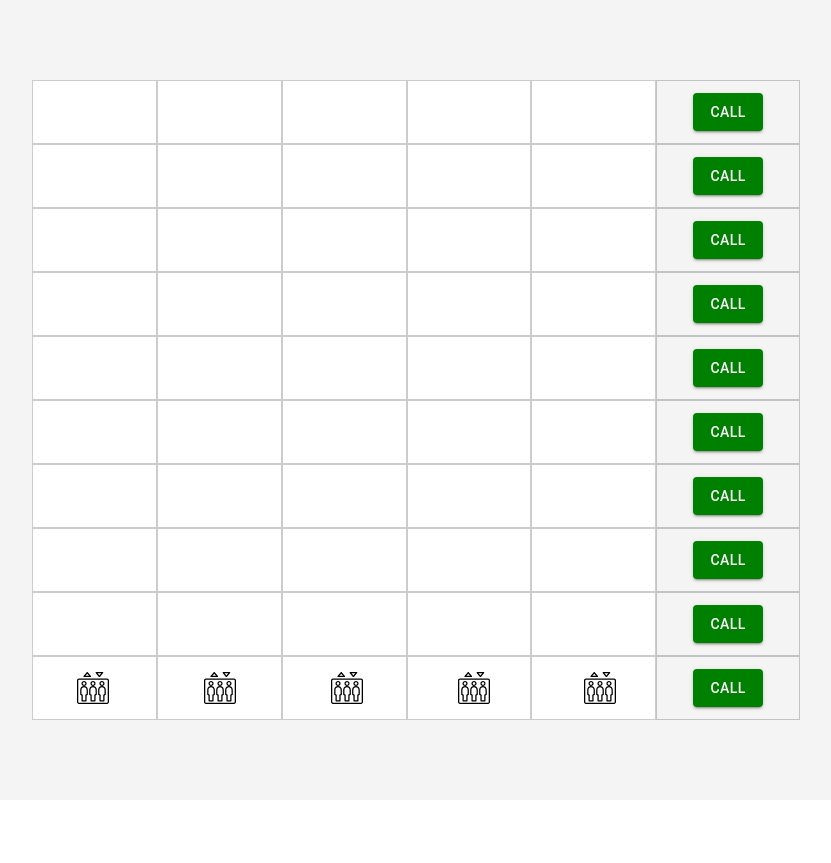
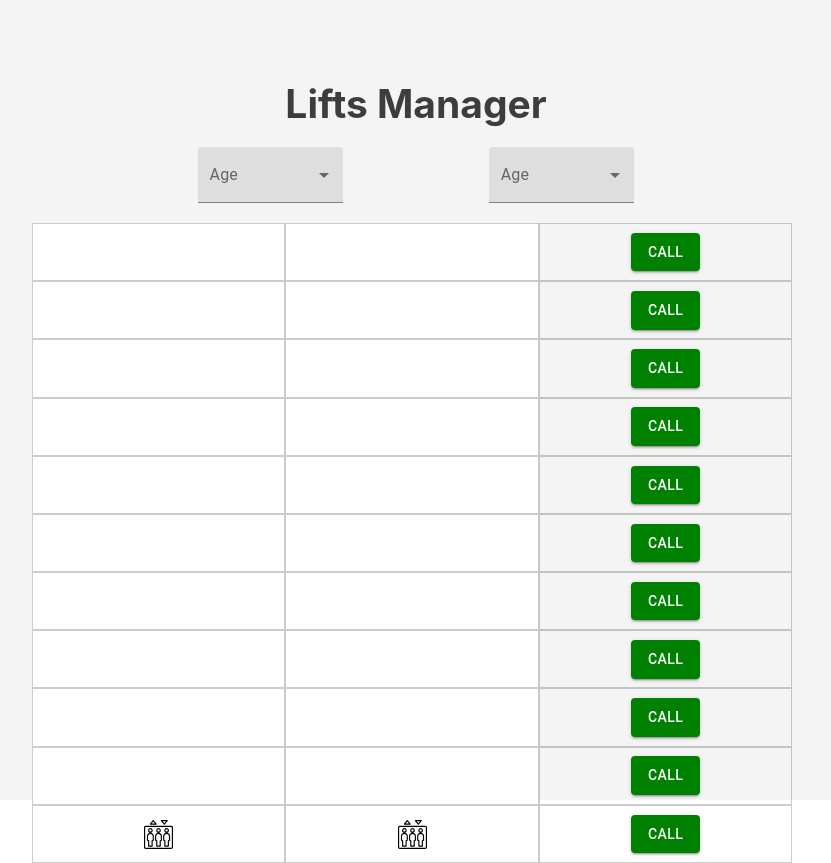
Before and after one commit to wantedHorizon/lifts, a React (Create React App) app: page / in a window 1280 px wide. Shown: the whole page, without its empty margins (224-1055 px from the left). Before the commit the page ends 800 px from the top, so only its background shows below. Built offline with nearby package versions, Linux system fonts and the light colour scheme.

Commit message:
dropdown ui added

```diff
--- a/src/App.tsx
+++ b/src/App.tsx
@@ -1,11 +1,14 @@
 import React from 'react';
 import './App.css';
+import ChangeFloorsLifts from './components/ChangeFloorsLifts';
 import LiftManager from './containers/LiftManager';
 
 function App() {
   return (
     <div className="App">
       <div className="App-header">
+      <h2 style={{color:'rgba(0,0,0,0.75)'}}>Lifts Manager</h2>
+        <ChangeFloorsLifts />
         <LiftManager />
       </div>
     </div>
--- /dev/null
+++ b/src/components/ChangeFloorsLifts.tsx
@@ -0,0 +1,41 @@
+import { FormControl, InputLabel, MenuItem, Select } from "@material-ui/core";
+import React from "react";
+
+export default function ChangeFloorsLifts() {
+  return (
+    <div style={{display:'flex',justifyContent:'space-evenly',margin:'20px'}}>
+      <FormControl variant="filled" className={""} style={{ width: "20%" }}>
+        <InputLabel id="demo-simple-select-filled-label">Age</InputLabel>
+        <Select
+          labelId="demo-simple-select-filled-label"
+          id="demo-simple-select-filled"
+          //   value={age}
+          //   onChange={handleChange}
+        >
+          <MenuItem value="">
+            <em>None</em>
+          </MenuItem>
+          <MenuItem value={10}>Ten</MenuItem>
+          <MenuItem value={20}>Twenty</MenuItem>
+          <MenuItem value={30}>Thirty</MenuItem>
+        </Select>
+      </FormControl>
+      <FormControl variant="filled" className={""} style={{ width: "20%" }}>
+        <InputLabel id="demo-simple-select-filled-label">Age</InputLabel>
+        <Select
+          labelId="demo-simple-select-filled-label"
+          id="demo-simple-select-filled"
+          //   value={age}
+          //   onChange={handleChange}
+        >
+          <MenuItem value="">
+            <em>None</em>
+          </MenuItem>
+          <MenuItem value={10}>Ten</MenuItem>
+          <MenuItem value={20}>Twenty</MenuItem>
+          <MenuItem value={30}>Thirty</MenuItem>
+        </Select>
+      </FormControl>
+    </div>
+  );
+}
--- a/src/components/FloorCell.tsx
+++ b/src/components/FloorCell.tsx
@@ -5,6 +5,8 @@ interface Props {
   fromTheLeft: number;
   text: string;
   time: number;
+  width:number;
+  height:number;
   setTime: (floor: number, lift_id: number, time: number) => void;
 }
 export default function FloorCell(props: Props) {
@@ -35,7 +37,7 @@ export default function FloorCell(props: Props) {
   return (
     <div
       style={{
-        width: "16.5%",
+        width: `${props.width}%`,
         height: "100%",
         backgroundColor: "white",
         fontSize:'14px',
--- a/src/components/Lift/Lift.css
+++ b/src/components/Lift/Lift.css
@@ -2,8 +2,8 @@
     position: absolute;
     bottom: 0;
     left: 0;
-    height: 10%;
-    width: 6%;
+    /* height: 10%; */
+    /* width: 6%; */
     display: flex;
     flex-direction: column;
     justify-content: center;
--- a/src/components/Lift/Lift.tsx
+++ b/src/components/Lift/Lift.tsx
@@ -9,19 +9,46 @@ interface Props {
   called: boolean;
   transitionTime: number;
   color?: string;
+  liftsAmount: number;
+  floorsAmount: number;
+  width:number;
+  height:number;
 }
 
-export default function Lift(props: Props) {
+export default function Lift({ id,
+  floor,
+  from,
+  to,
+  called,
+  transitionTime,
+  color,
+  liftsAmount,
+  height,
+  width,
+  floorsAmount}: Props) {
   let icon = lift;
-  if (props.color === "green") {
+  if (color === "green") {
     icon = liftGreen;
-  } else if (props.color === "red") {
+  } else if (color === "red") {
     icon = liftRed;
   }
+
+
+
   return (
     <div
       className="lift"
-      style={{ bottom: `${10 * props.floor}%`, left: `${5 + props.id * 16.5}%`,transition:`bottom ${Math.abs(props.from-props.to)}s` }}
+      style={{
+        height:`${height}%`,
+        width:`${width}%`,
+        bottom: `${height *floor}%`,
+        left: `${
+          width*id
+        }%`,
+        transition: `bottom ${Math.abs(from - to)}s`,
+        // backgroundColor:'red'
+        // transform:'translate(-50%)'
+      }}
     >
       <img src={icon} alt="lift" />
     </div>
--- a/src/components/OrderLiftBtn.tsx
+++ b/src/components/OrderLiftBtn.tsx
@@ -4,17 +4,12 @@ import { Button } from "@material-ui/core";
 interface Props {
   data: any;
   orderLift: () => void;
+  width:number;
+  height:number;
 }
 
-const style = {
-  width: "19%",
-  justifyContent: "center",
-  alignItems: "center",
-  display: "flex",
-  border: "0.05px solid rgba(0,0,0,0.2)",
-};
 
-export default function OrderLiftBtn({ data, orderLift }: Props) {
+export default function OrderLiftBtn({ data, orderLift,width }: Props) {
   const onClickHandler = () => {
     if (data.status !== "call") {
       return;
@@ -22,6 +17,15 @@ export default function OrderLiftBtn({ data, orderLift }: Props) {
     orderLift();
   };
 
+
+
+  const style = {
+    width: `${width}%`,
+    justifyContent: "center",
+    alignItems: "center",
+    display: "flex",
+    border: "0.05px solid rgba(0,0,0,0.2)",
+  };
   let backgroundColor = "green";
   let borderColor = "transparent";
   let color = "white";
--- a/src/containers/LiftManager.tsx
+++ b/src/containers/LiftManager.tsx
@@ -4,22 +4,14 @@ import Lift from "../components/Lift/Lift";
 import OrderLiftBtn from "../components/OrderLiftBtn";
 import classes from "./LiftManager.module.css";
 import Modal from "react-modal";
-const createCellsMatrix = (): any[][] => {
-  const mat = [];
-  for (let floorLevel = 0; floorLevel < 10; floorLevel++) {
-    const floor = [];
-    for (let lifts = 0; lifts < 5; lifts++) {
-      floor.push({
-        floorLevel,
-        fromTheLeft: lifts,
-        text: "",
-        time:0
-      });
-    }
-    mat.push(floor);
-  }
-  return mat;
-};
+import {
+  FLOORS_AMOUNT,
+  LIFTS,
+  createCellsMatrix,
+  floorsArrayCreator,
+  liftsArrayCreator,
+} from "../utils/utils";
+
 interface State {
   lifts: any[];
   floors: any[];
@@ -27,7 +19,7 @@ interface State {
   mat: any[][];
   currentlyMoving: number;
   err: string;
-  intervals:any[];
+  intervals: any[];
 }
 
 const customStyles = {
@@ -44,65 +36,8 @@ const customStyles = {
 interface Props {}
 export default class LiftManager extends Component<Props, State> {
   state = {
-    lifts: [
-      {
-        id: 0,
-        floor: 0,
-        from: 0,
-        to: 0,
-        called: false,
-        transitionTime: 1,
-        color: "",
-      },
-      {
-        id: 1,
-        floor: 0,
-        from: 0,
-        to: 0,
-        called: false,
-        transitionTime: 1,
-        color: "",
-      },
-      {
-        id: 2,
-        floor: 0,
-        from: 0,
-        to: 0,
-        called: false,
-        transitionTime: 1,
-        color: "",
-      },
-      {
-        id: 3,
-        floor: 0,
-        from: 0,
-        to: 0,
-        called: false,
-        transitionTime: 1,
-        color: "",
-      },
-      {
-        id: 4,
-        floor: 0,
-        from: 0,
-        to: 0,
-        called: false,
-        transitionTime: 1,
-        color: "",
-      },
-    ],
-    floors: [
-      { level: 9, status: "call" },
-      { level: 8, status: "call" },
-      { level: 7, status: "call" },
-      { level: 6, status: "call" },
-      { level: 5, status: "call" },
-      { level: 4, status: "call" },
-      { level: 3, status: "call" },
-      { level: 2, status: "call" },
-      { level: 1, status: "call" },
-      { level: 0, status: "call" },
-    ],
+    lifts: liftsArrayCreator(),
+    floors: floorsArrayCreator(),
     calls: Array<number>(),
     currentlyMoving: 0,
     err: "",
@@ -110,9 +45,10 @@ export default class LiftManager extends Component<Props, State> {
     mat: createCellsMatrix(),
   };
   componentDidUpdate(prevProps: any, prevState: State) {
-    if (//
-      prevState.currentlyMoving === 5 &&
-      this.state.currentlyMoving === 4 &&
+    if (
+      //
+      prevState.currentlyMoving === LIFTS &&
+      this.state.currentlyMoving === LIFTS-1 &&
       this.state.calls.length > 0
     ) {
       const calls = this.state.calls.slice(1);
@@ -166,14 +102,13 @@ export default class LiftManager extends Component<Props, State> {
     }, 2000);
   };
 
-
   startChange = (to: number, from: number, liftId: number) => {
     if (to === from) return;
     //number of lifts currently moving
     this.setState((prev) => {
       return { currentlyMoving: prev.currentlyMoving + 1 };
     });
-    this.setTime(to,liftId,Math.abs(to - from));
+    this.setTime(to, liftId, Math.abs(to - from));
     //lift moving
     const lift = this.state.lifts[liftId];
     const newLift = {
@@ -200,8 +135,8 @@ export default class LiftManager extends Component<Props, State> {
   orderLift = (floor: number) => {
     console.log(floor, "floor");
 
-    if (this.checkIfLiftAlreadyHere(floor)){
-      return ;
+    if (this.checkIfLiftAlreadyHere(floor)) {
+      return;
     }
     //button block
     const btns = this.state.floors.slice();
@@ -209,8 +144,7 @@ export default class LiftManager extends Component<Props, State> {
     btns[floor] = newBtn;
     this.setState({ floors: btns });
 
-
-      const availableLifts = this.state.lifts.filter((l) => !l.called);
+    const availableLifts = this.state.lifts.filter((l) => !l.called);
     if (availableLifts.length === 0) {
       this.state.calls.push(floor);
     } else if (availableLifts.length === 1) {
@@ -224,12 +158,12 @@ export default class LiftManager extends Component<Props, State> {
       this.startChange(floor, closestLifts[0].from, closestLifts[0].id);
     }
   };
-  setTime=(floor:number,lift_id:number,time:number)=> {
+  setTime = (floor: number, lift_id: number, time: number) => {
     console.log(`setTime, floor:[${floor}],lift[${lift_id}],time:${time}`);
     const newMat = JSON.parse(JSON.stringify(this.state.mat));
-    newMat[9-floor][lift_id].time=time;
-    this.setState({mat:newMat});
-  }
+    newMat[FLOORS_AMOUNT - 1 - floor][lift_id].time = time;
+    this.setState({ mat: newMat });
+  };
 
   render() {
     return (
@@ -238,23 +172,37 @@ export default class LiftManager extends Component<Props, State> {
           <div
             className={classes.floor}
             key={floorLevel}
-            style={{ backgroundColor: "transparent", height: `${10}%` }}
+            style={{
+              backgroundColor: "transparent",
+              height: `${100 / FLOORS_AMOUNT}%`,
+            }}
           >
             {row.map((cell) => (
               <FloorCell
+                width={Math.floor(100 / (LIFTS + 1))}
+                height={Math.floor(100 / FLOORS_AMOUNT)}
                 {...cell}
                 setTime={this.setTime}
                 key={`${cell.floorLevel}-${cell.fromTheLeft}`}
               />
             ))}
             <OrderLiftBtn
-              data={this.state.floors[9 - floorLevel]}
-              orderLift={() => this.orderLift(9 - floorLevel)}
+              width={Math.floor(100 / (LIFTS + 1))}
+              height={Math.floor(100 / FLOORS_AMOUNT)}
+              data={this.state.floors[FLOORS_AMOUNT - 1 - floorLevel]}
+              orderLift={() => this.orderLift(FLOORS_AMOUNT - 1 - floorLevel)}
             />
           </div>
         ))}
         {this.state.lifts.map((lift) => (
-          <Lift key={lift.id} {...lift} />
+          <Lift
+            key={lift.id}
+            floorsAmount={FLOORS_AMOUNT}
+            liftsAmount={LIFTS}
+            {...lift}
+            width={Math.floor(100 / (LIFTS + 1))}
+            height={Math.floor(100 / FLOORS_AMOUNT)}
+          />
         ))}
         {this.state.err && (
           <Modal
--- /dev/null
+++ b/src/utils/utils.ts
@@ -0,0 +1,52 @@
+export const FLOORS_AMOUNT = 11;
+export const LIFTS = 2;
+
+export const createCellsMatrix = (): any[][] => {
+  const mat = [];
+  for (let floorLevel = 0; floorLevel < FLOORS_AMOUNT; floorLevel++) {
+    const floor = [];
+    for (let lifts = 0; lifts < LIFTS; lifts++) {
+      floor.push({
+        floorLevel,
+        fromTheLeft: lifts,
+        text: "",
+        time: 0
+      });
+    }
+    mat.push(floor);
+  }
+  return mat;
+};
+
+
+export const liftsArrayCreator = (): any[] => {
+  const mat: any = [];
+  for (let index = 0; index < LIFTS; index++) {
+    const lift = {
+      id: index,
+      floor: 0,
+      from: 0,
+      to: 0,
+      called: false,
+      transitionTime: 1,
+      color: "",
+    }
+    mat.push(lift);
+
+  }
+  return mat;
+}
+
+
+export const floorsArrayCreator = (): any[] => {
+  const mat: any = [];
+  for (let index = 0; index < FLOORS_AMOUNT; index++) {
+    const floor = { level: FLOORS_AMOUNT - index, status: "call" }
+
+    mat.push(floor);
+
+  }
+  console.log("mat",mat);
+
+  return mat;
+}
```
